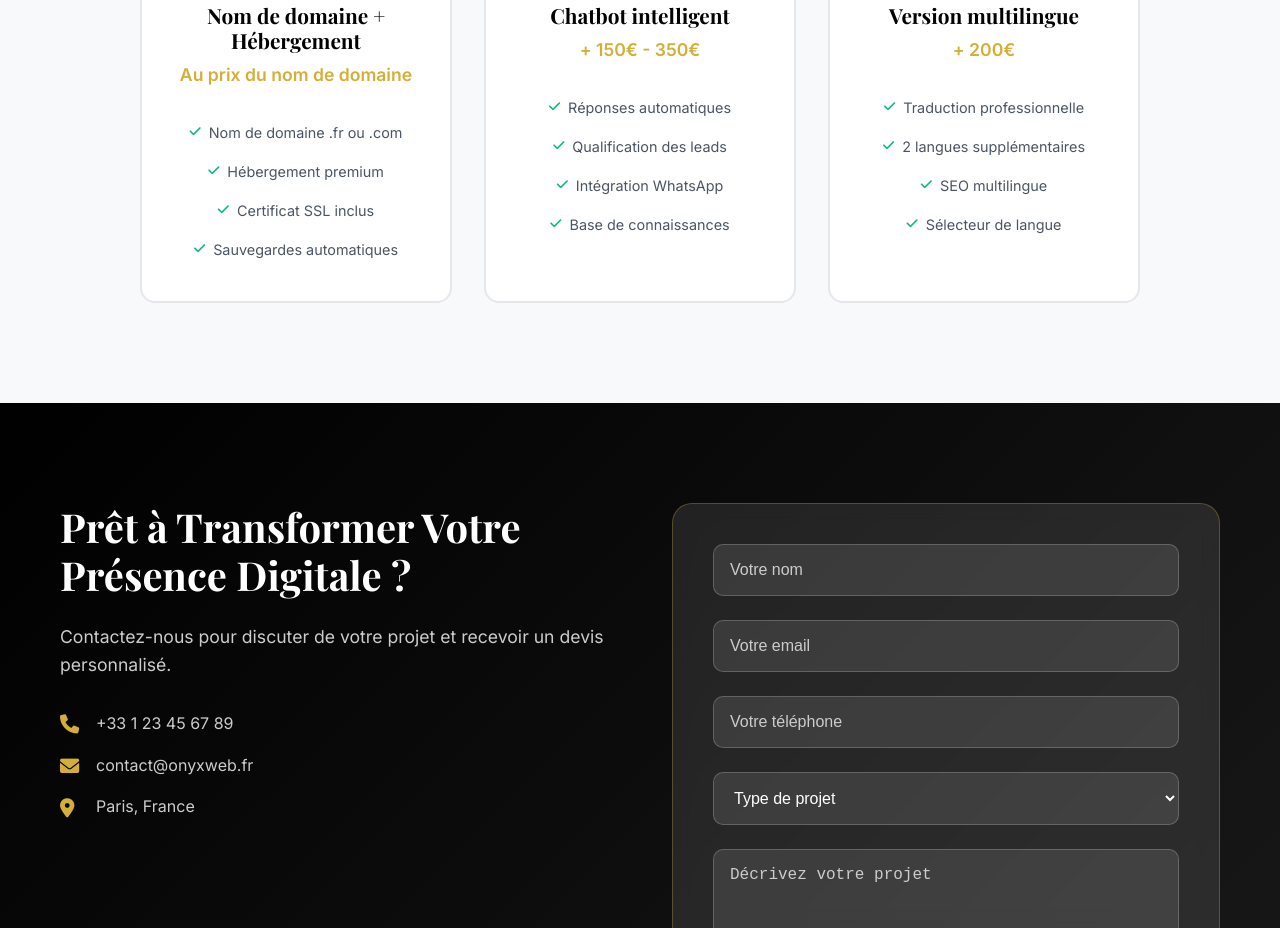
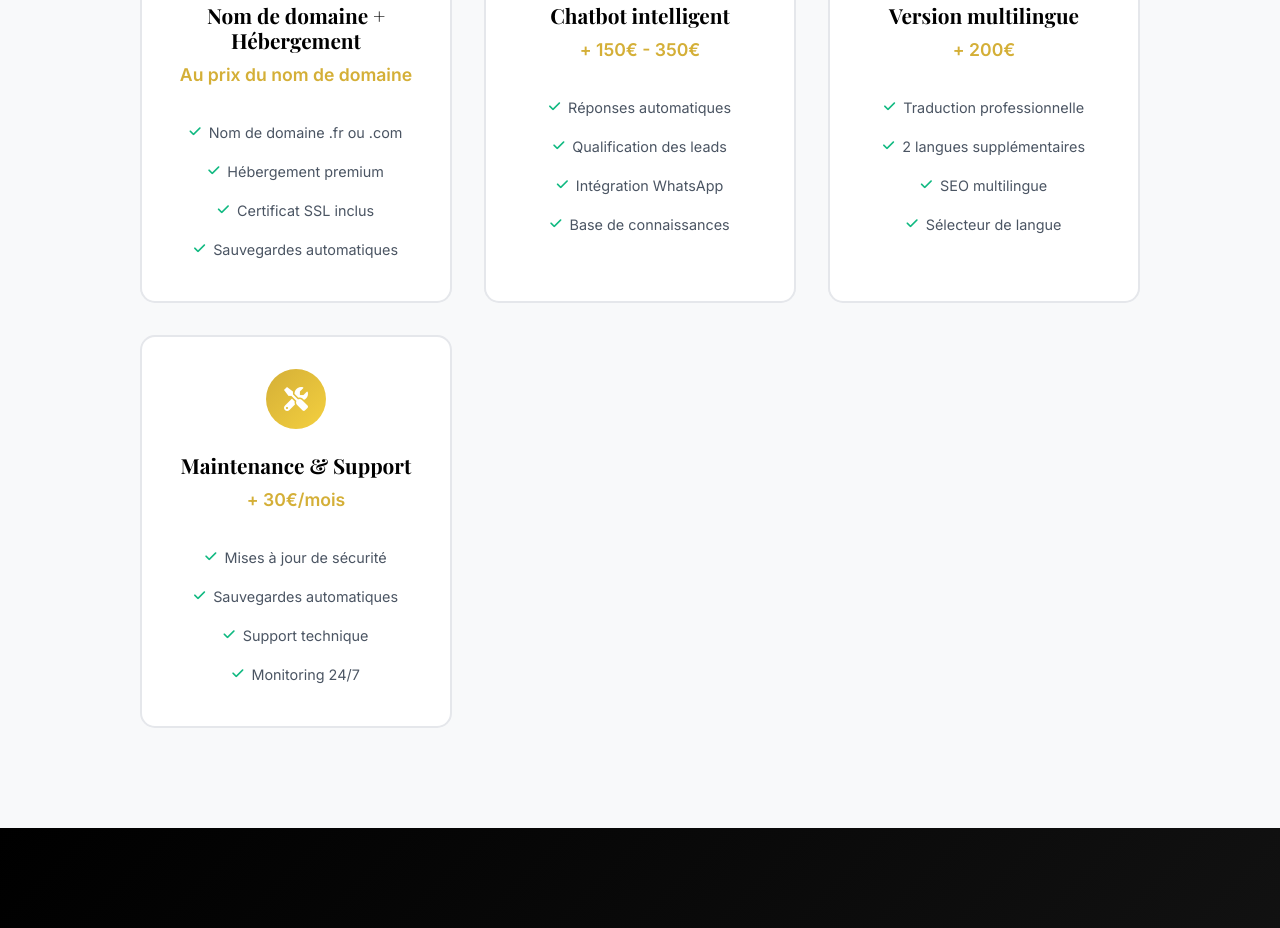
Before and after one commit to EnzoRG2/onyx-web, a website: page index.html in a window 1280 px wide. Shown: the part 5297-6225 px from the top of the page. Drawn offline with nearby package versions, Linux system fonts and the light colour scheme.

Commit message:
Ajustement prix Premium à 2100€ et ajout option maintenance 30€/mois

```diff
--- a/index.html
+++ b/index.html
@@ -319,7 +319,7 @@
                         <h3>Premium</h3>
                         <div class="price">
                             <span class="currency">€</span>
-                            <span class="amount">2800</span>
+                            <span class="amount">2100</span>
                         </div>
                         <p class="pricing-description">Haut de gamme et orienté conversion</p>
                     </div>
@@ -380,6 +380,19 @@
                             <li><i class="fas fa-check"></i> 2 langues supplémentaires</li>
                             <li><i class="fas fa-check"></i> SEO multilingue</li>
                             <li><i class="fas fa-check"></i> Sélecteur de langue</li>
+                        </ul>
+                    </div>
+                    <div class="option-card">
+                        <div class="option-icon">
+                            <i class="fas fa-tools"></i>
+                        </div>
+                        <h4>Maintenance & Support</h4>
+                        <p class="option-price">+ 30€/mois</p>
+                        <ul class="option-features">
+                            <li><i class="fas fa-check"></i> Mises à jour de sécurité</li>
+                            <li><i class="fas fa-check"></i> Sauvegardes automatiques</li>
+                            <li><i class="fas fa-check"></i> Support technique</li>
+                            <li><i class="fas fa-check"></i> Monitoring 24/7</li>
                         </ul>
                     </div>
                 </div>
```
